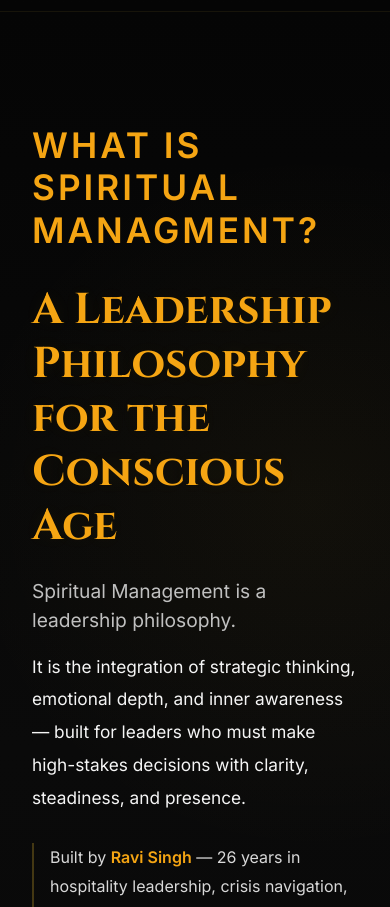
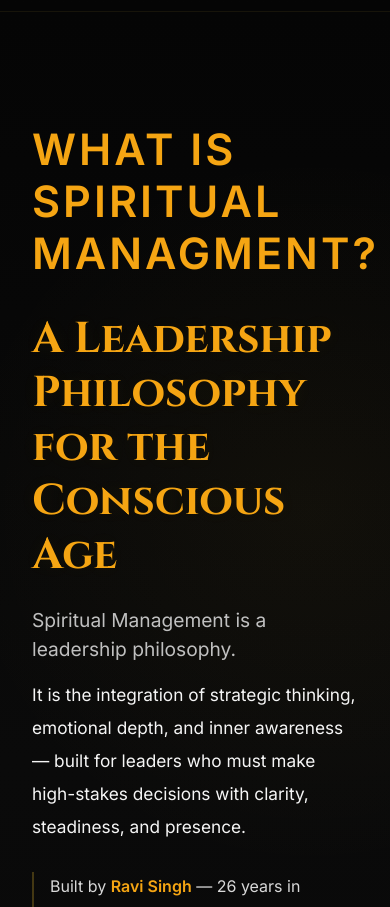
Before and after one commit to Alphury/The-Spiritual-Manager, a React (Vite) app: page /#/ in a window 390 px wide. Shown: the part 2060-2967 px from the top of the page. Built offline with nearby package versions, Linux system fonts and the light colour scheme.

Commit message:
updated css tag in home.css

```diff
--- a/src/styles/home.css
+++ b/src/styles/home.css
@@ -369,7 +369,7 @@
   /* 1. FIX: Targets any section tag inside philosophy so it matches our perfect size */
   .philosophy-section .section-tag,
   h1.section-tag {
-    font-size: clamp(2.2rem, 7vw, 3rem) !important;
+    font-size: clamp(2.7rem, 7vw, 3rem) !important;
     word-break: keep-all !important;
     white-space: normal !important;
     overflow-wrap: normal !important;
```
